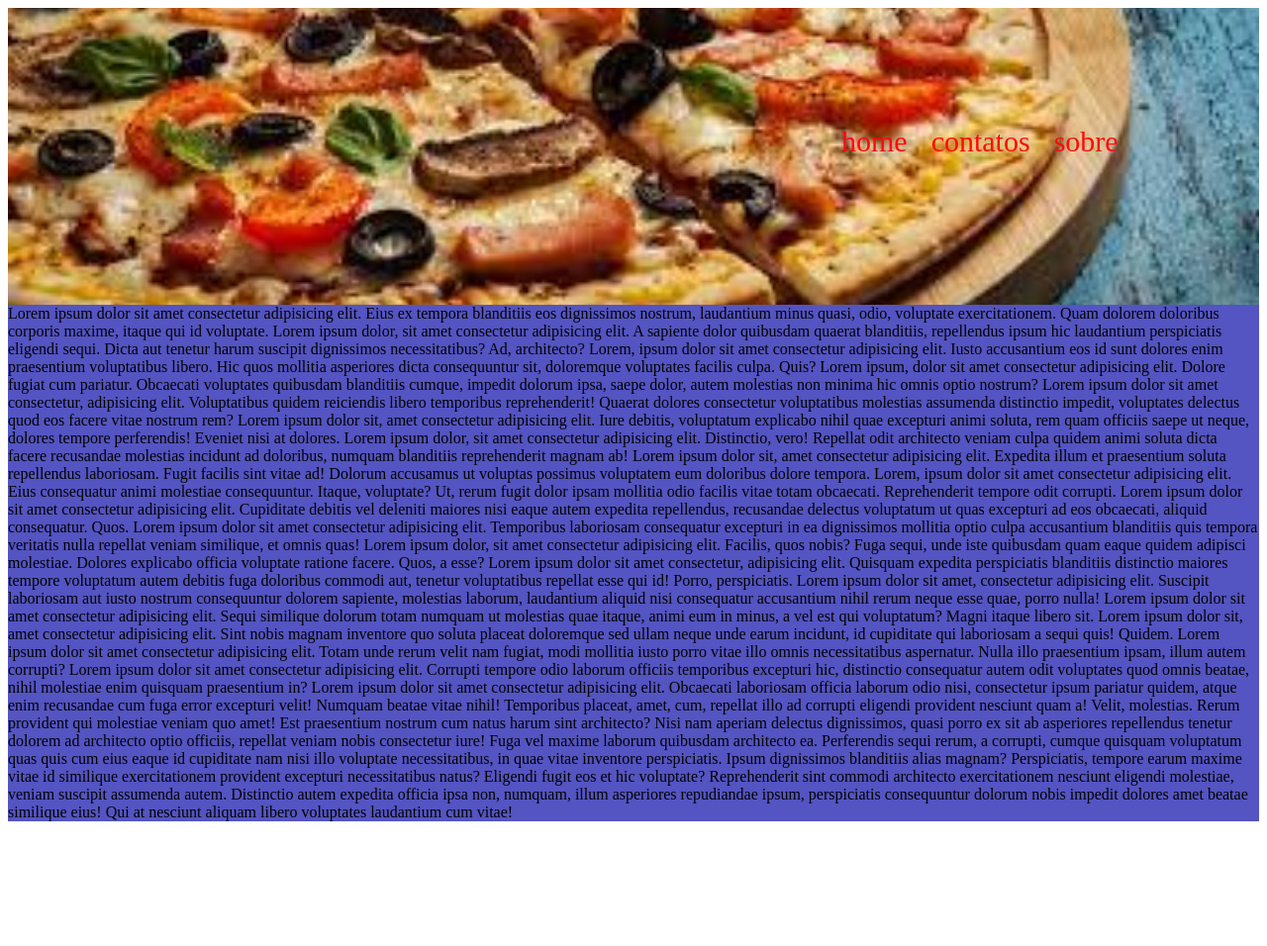
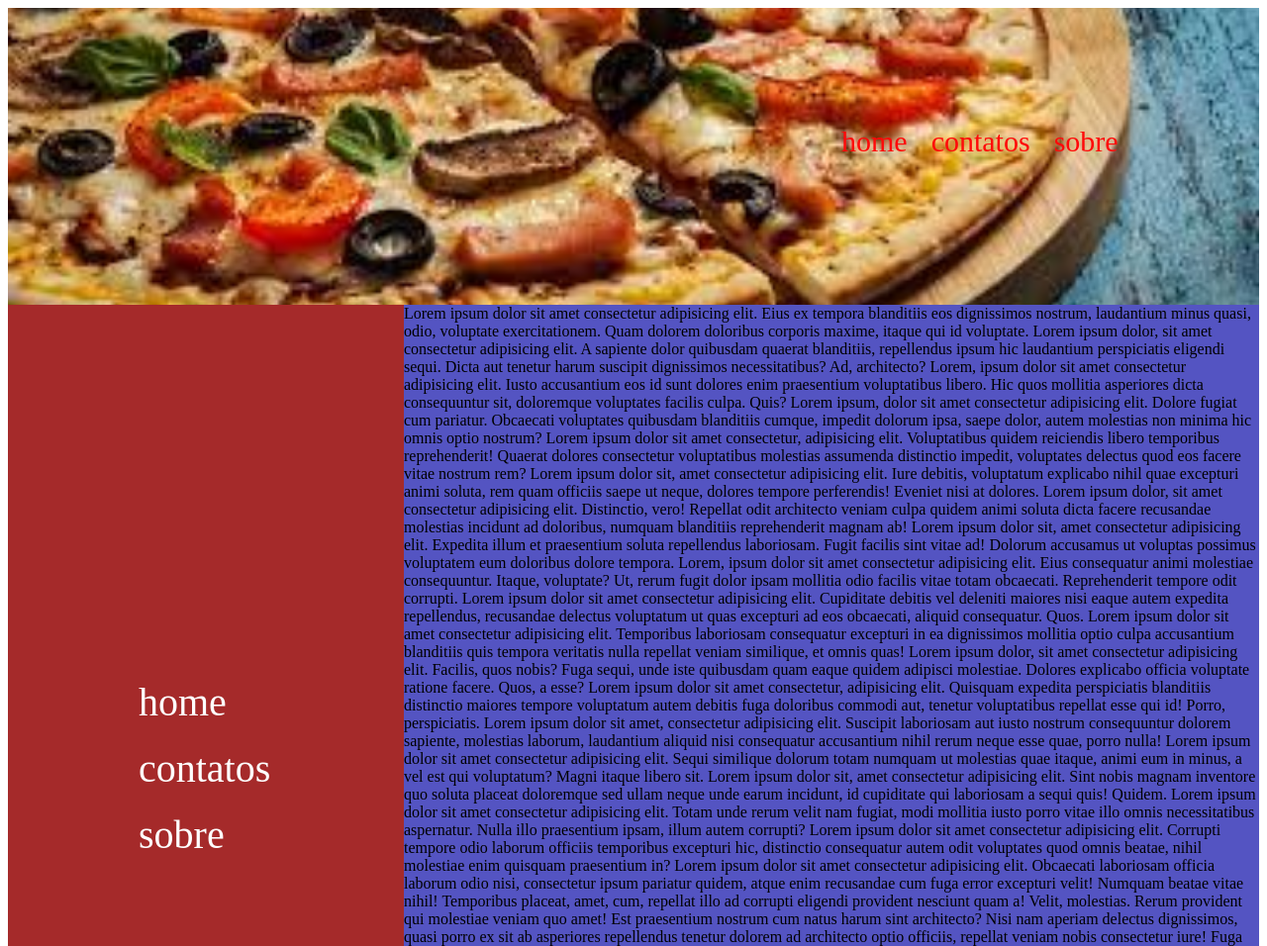
Before and after one commit to RafaelMendes01/projeto01html, a plain HTML site: page index.html in a window 1280 px wide. Shown: the top 956 px of the page at 99% size. Before the commit the page ends 838 px from the top, so only its background shows below. Drawn offline with Linux system fonts and the light colour scheme.

Commit message:
aside adicionado

```diff
--- a/index.html
+++ b/index.html
@@ -15,7 +15,13 @@
             <li>sobre</li>
         </ul>
     </header>
-    <aside></aside>
+    <aside>
+        <ul>
+            <li>home</li>
+            <li>contatos</li>
+            <li>sobre</li>
+        </ul>
+    </aside>
     <main>
         Lorem ipsum dolor sit amet consectetur adipisicing elit. Eius ex tempora blanditiis eos dignissimos nostrum, laudantium minus quasi, odio, voluptate exercitationem. Quam dolorem doloribus corporis maxime, itaque qui id voluptate.
         Lorem ipsum dolor, sit amet consectetur adipisicing elit. A sapiente dolor quibusdam quaerat blanditiis, repellendus ipsum hic laudantium perspiciatis eligendi sequi. Dicta aut tenetur harum suscipit dignissimos necessitatibus? Ad, architecto?
--- a/style.css
+++ b/style.css
@@ -20,3 +20,20 @@ header>ul>li{
 main{
     background-color: rgb(84, 84, 194);
 }
+aside{
+    float: left;
+    background-color: brown;
+    width: 400px;
+    height: 950px;
+}
+aside>ul{
+    position: absolute;
+    left: 100px;
+    top: 650px;
+}
+aside>ul>li{
+    color: white;
+    list-style:none;
+    font-size: 40px;
+    margin-top: 20px;
+}
```
